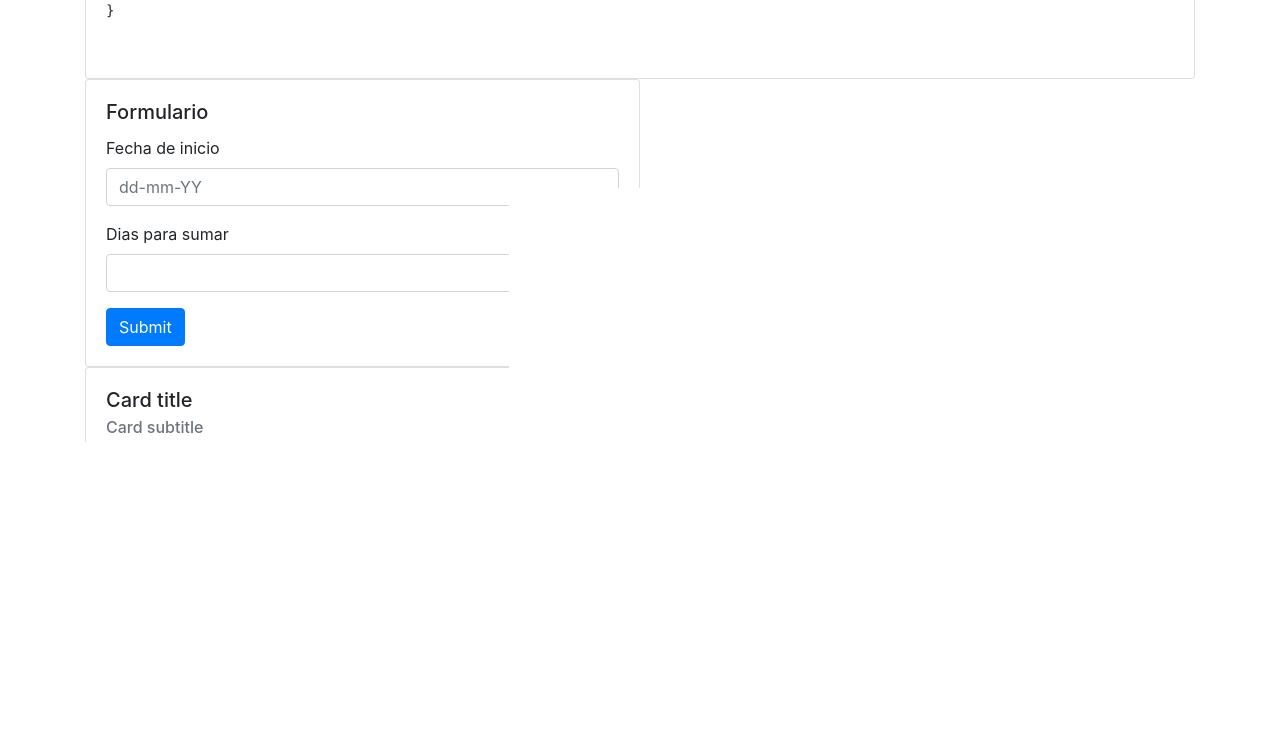
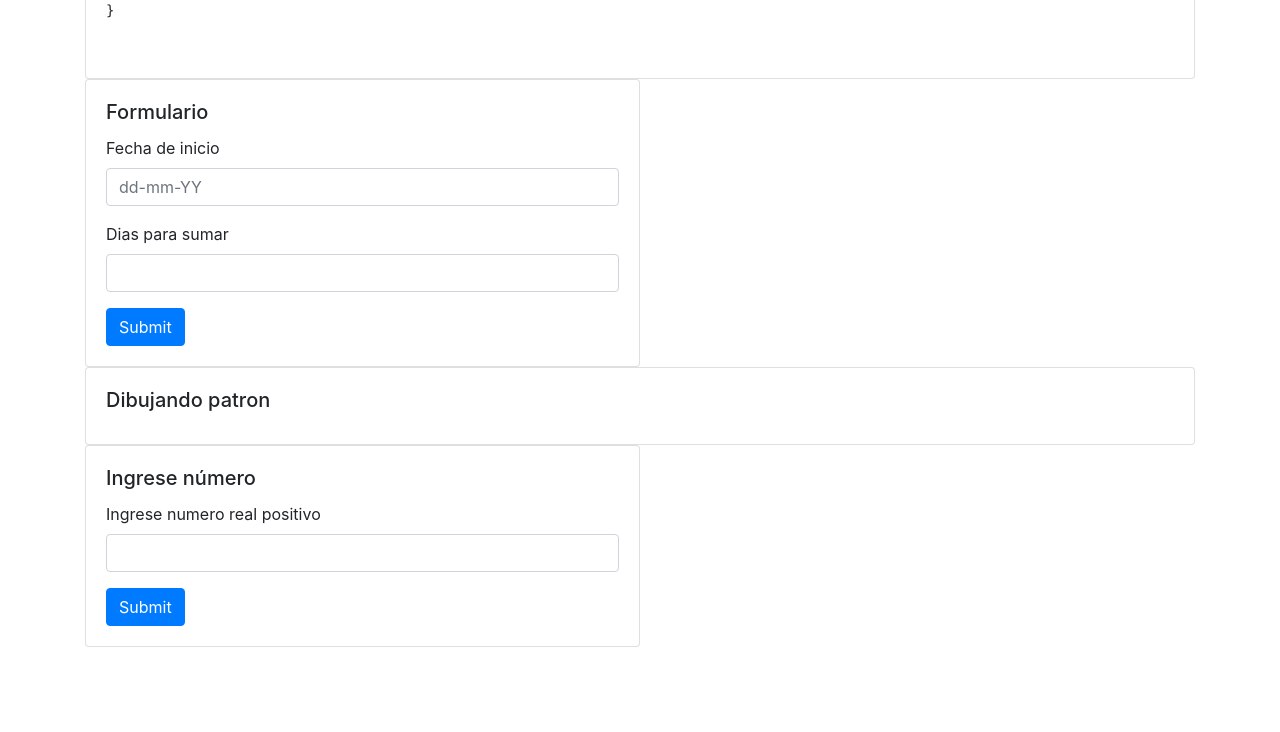
Before and after one commit to isanticomani/maya, a PHP site: page / in a window 1280 px wide. Shown: the part 1083-1815 px from the top of the page. After the commit the page ends 1730 px from the top, so only its background shows below. Run offline with PHP 8.4, Linux system fonts and the light colour scheme.

Commit message:
sin avance en el dibujo, cambios en la vista index

```diff
--- a/index.php
+++ b/index.php
@@ -97,16 +97,16 @@ function sumDays($date,$days){
         </div>
         <div class="card" style="width: 100%;">
             <div class="card-body">
-                <h5 class="card-title">Card title</h5>
-                <h6 class="card-subtitle mb-2 text-muted">Card subtitle</h6>
-                <p class="card-text">Some quick example text to build on the card title and make up the bulk of the card's content.</p>
+                <h5 class="card-title">Dibujando patron</h5>
+                <!-- <h6 class="card-subtitle mb-2 text-muted">Card subtitle</h6> -->
+                <!-- <p class="card-text">Some quick example text to build on the card title and make up the bulk of the card's content.</p>
                 <a href="#" class="card-link">Card link</a>
-                <a href="#" class="card-link">Another link</a>
+                <a href="#" class="card-link">Another link</a> -->
             </div>
         </div>
         <div class="card" style="width: 50%;">
             <div class="card-body">
-                <h5 class="card-title">Card title</h5>
+                <h5 class="card-title">Ingrese número</h5>
                 <form action="dibuja.php" method="POST">
                     <!-- <div class="form-group"> -->
                         <!-- <label for="inputDate">Fecha de inicio</label> -->
```
